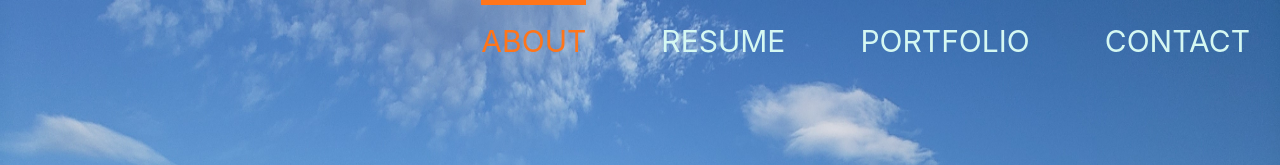
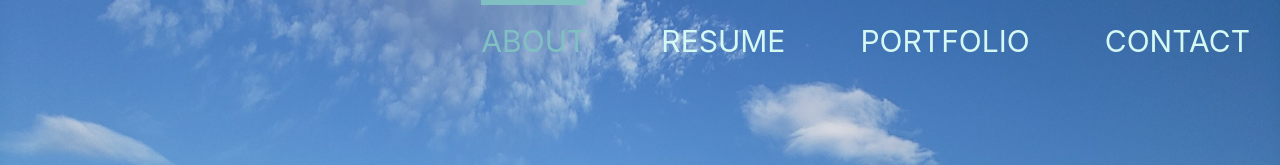
Before and after one commit to DanielYu0864/new-portfolio, a React (Create React App) app: page / in a window 1280 px wide. In both pictures the pointer is over the link "ABOUT". Shown: the top 165 px of the page. Built offline with nearby package versions, Linux system fonts and the light colour scheme.

Commit message:
nva updated

```diff
--- a/src/Components/Nav/style.css
+++ b/src/Components/Nav/style.css
@@ -26,14 +26,14 @@ nav a {
 }
 
 nav a:hover {
-  color: #ff751a;
+  color: #81c0c2;
 }
 
 nav a::before {
   content: '';
   display: block;
   height: 5px;
-  background-color: #ff751a;
+  background-color: #81c0c2;
 
   position: absolute;
   top: 0;
```
Also changed, not shown: 1 other file (tests, documents, lock files or other folders).
